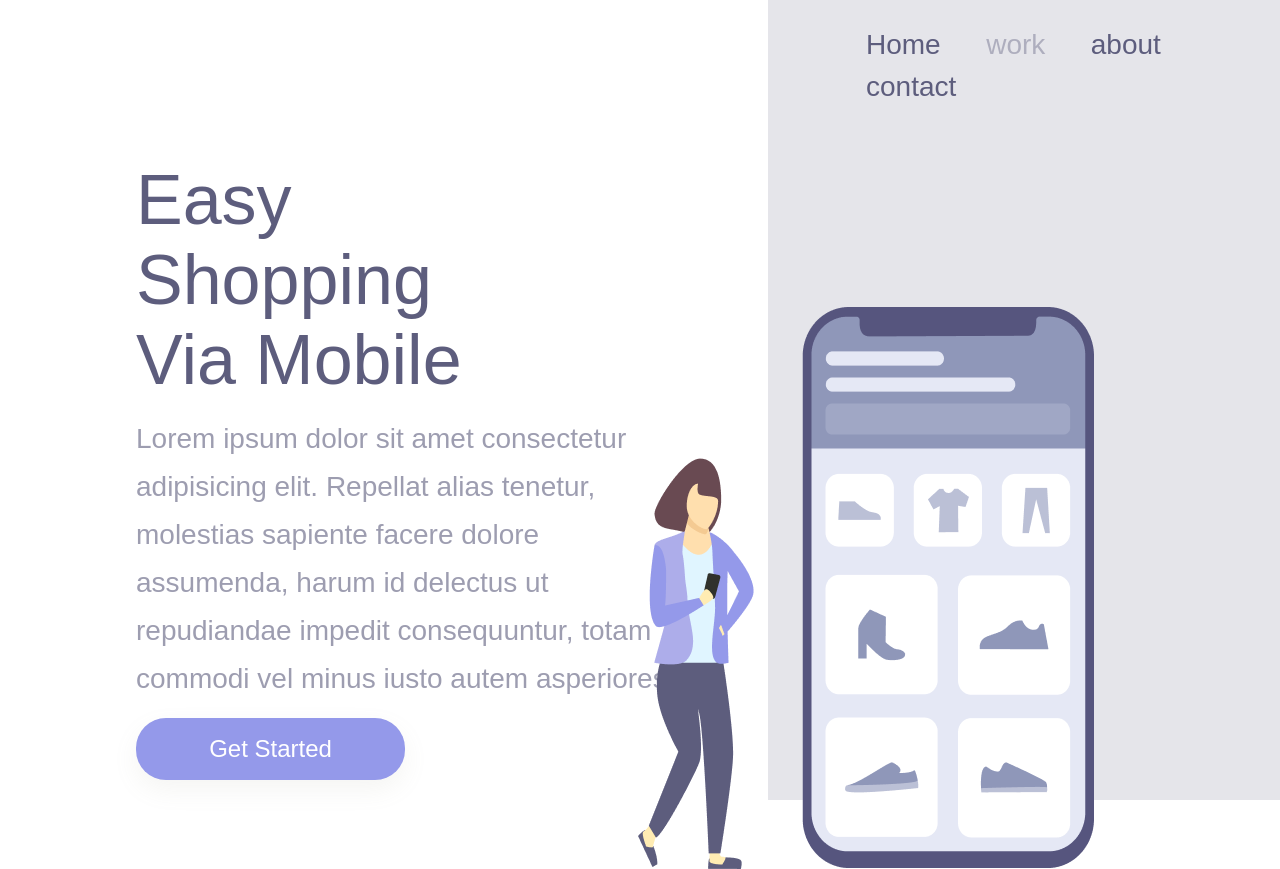
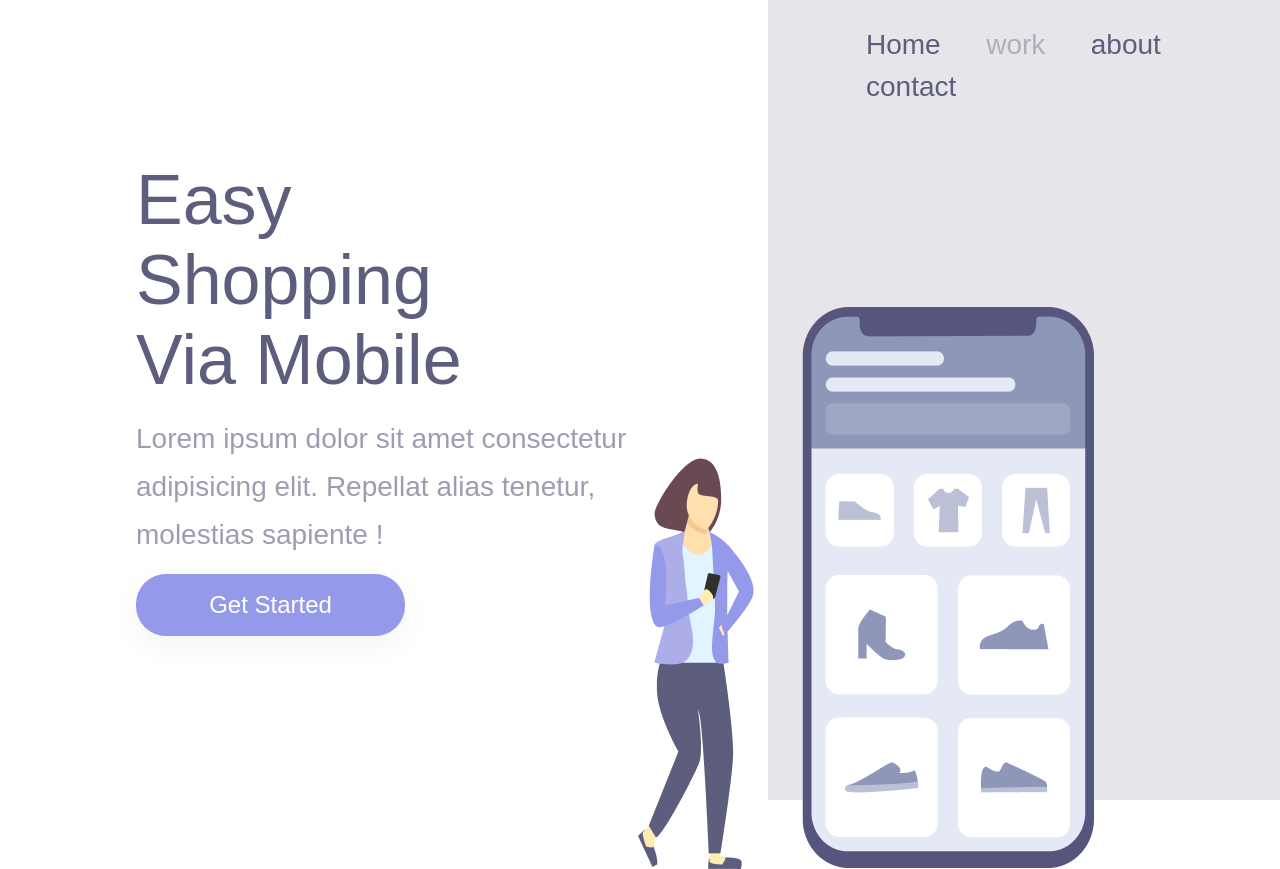
Before and after one commit to alexbs32/novo-projeto, a plain HTML site: page index.html in a window 1280 px wide. Drawn offline with Linux system fonts and the light colour scheme.

Commit message:
alteraão no opacity no stely.css alteração no loren do index.html

```diff
--- a/index.html
+++ b/index.html
@@ -16,10 +16,7 @@
         <section class="contener-01">
             <h1>Easy Shopping Via Mobile</h1>
             <p>Lorem ipsum dolor sit amet consectetur adipisicing elit. Repellat alias tenetur, molestias sapiente
-                facere
-                dolore assumenda, harum id delectus ut repudiandae impedit consequuntur, totam commodi vel minus iusto
-                autem
-                asperiores!</p>
+                !</p>
             <button>Get Started</button>
         </section>
         <section class="contener-02">
--- a/stely.css
+++ b/stely.css
@@ -32,7 +32,7 @@ p {
     font-size: 28px;
     line-height: 48px;
     color: #5D5D7D;
-    opacity: 0.6;
+    opacity: .6;
     margin: 15px 0;
 }
 
@@ -52,11 +52,11 @@ button {
 }
 
 button:hover {
-    opacity: .8;
+    opacity: 0.8;
 }
 
 button:active {
-    opacity: .5;
+    opacity:0.5;
 }
 
 
```
